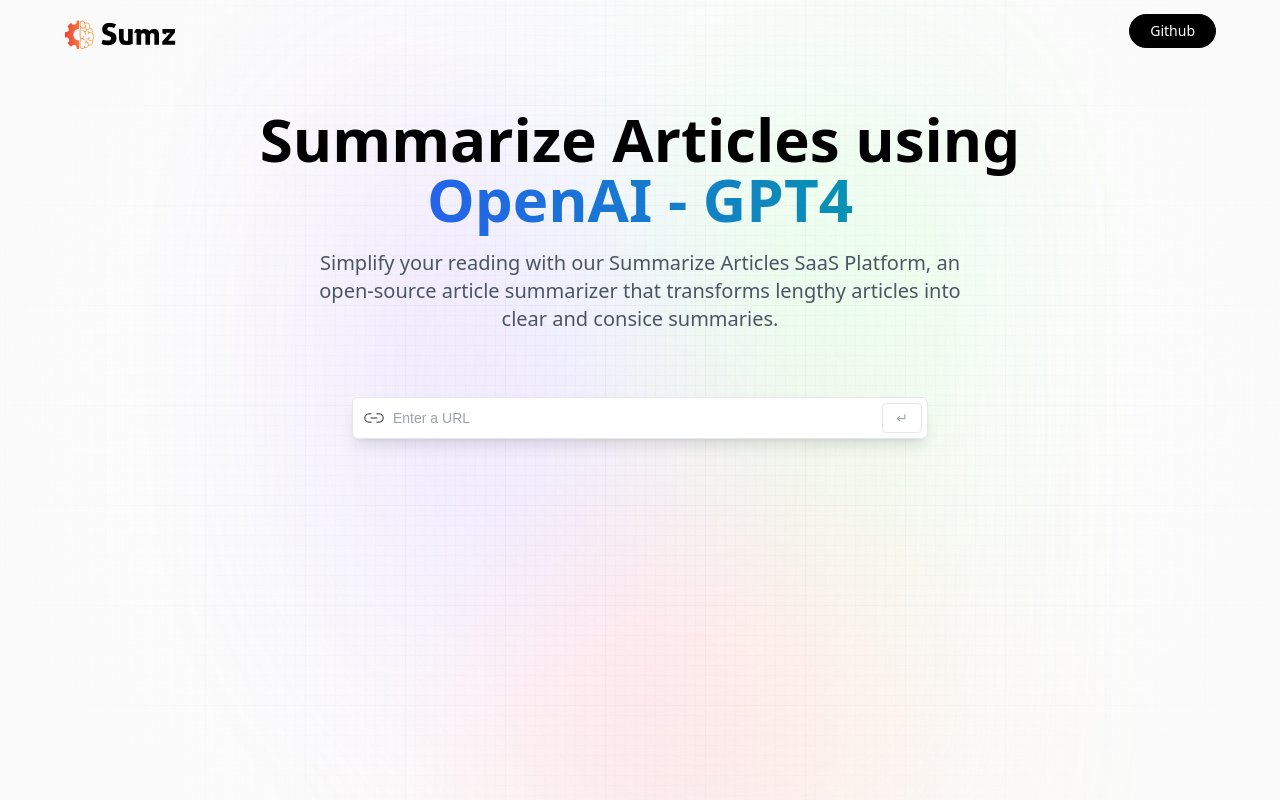
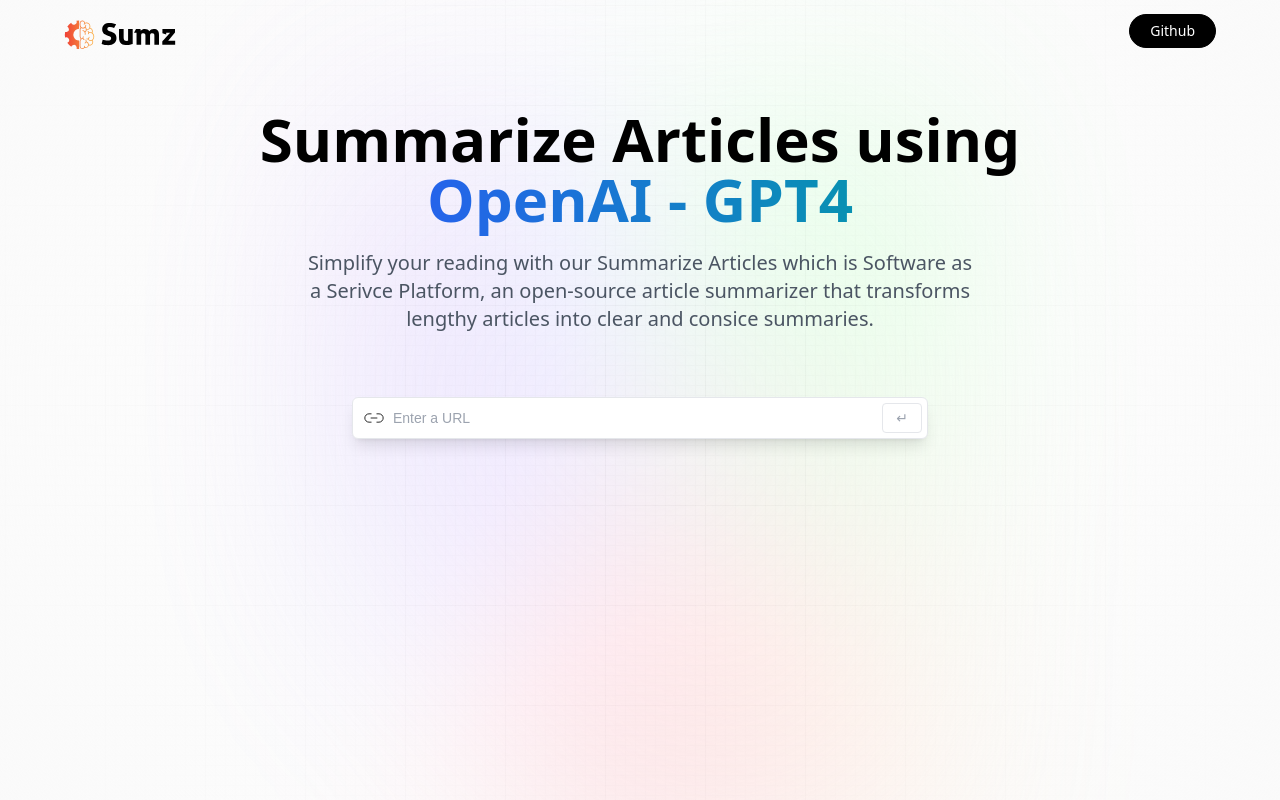
Before and after one commit to samanhoseinpour/ai-saas-gpt, a React (Vite) app: page / in a window 1280 px wide. Built offline with nearby package versions, Linux system fonts and the light colour scheme; a web font is replaced by a local one.

Commit message:
Hero desc

```diff
--- a/src/components/Hero.jsx
+++ b/src/components/Hero.jsx
@@ -23,9 +23,9 @@
         <span className="blue_gradient">OpenAI - GPT4</span>
       </h1>
       <h2 className="desc">
-        Simplify your reading with our Summarize Articles SaaS Platform, an
-        open-source article summarizer that transforms lengthy articles into
-        clear and consice summaries.
+        Simplify your reading with our Summarize Articles which is Software as a
+        Serivce Platform, an open-source article summarizer that transforms
+        lengthy articles into clear and consice summaries.
       </h2>
     </header>
   );
```
